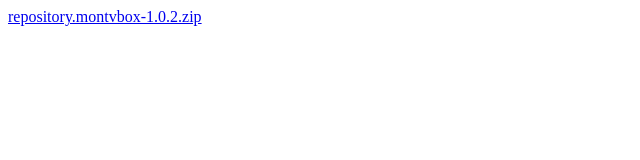
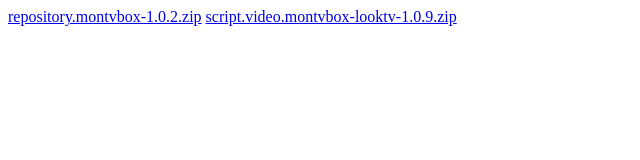
Before and after one commit to montvbox/mbxrepo, a plain HTML site: page index.html in a window 1280 px wide. Shown: the whole page, without its empty margins (0-640 px from the left). Drawn offline with Linux system fonts and the light colour scheme.

Commit message:
Fix test

```diff
--- a/index.html
+++ b/index.html
@@ -1 +1,2 @@
 <a href="repository.montvbox-1.0.2.zip">repository.montvbox-1.0.2.zip</a>
+<a href="script.video.montvbox-looktv/script.video.montvbox-looktv-1.0.9.zip">script.video.montvbox-looktv-1.0.9.zip</a>
```
